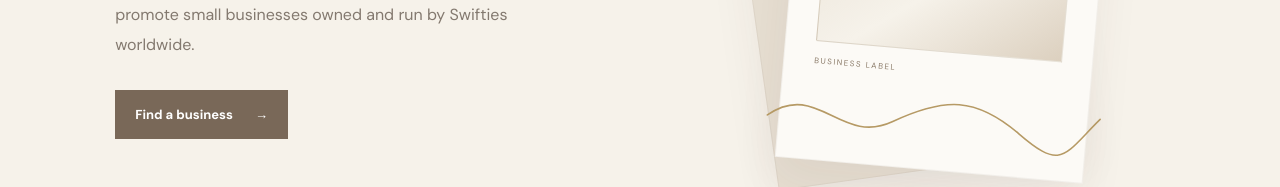
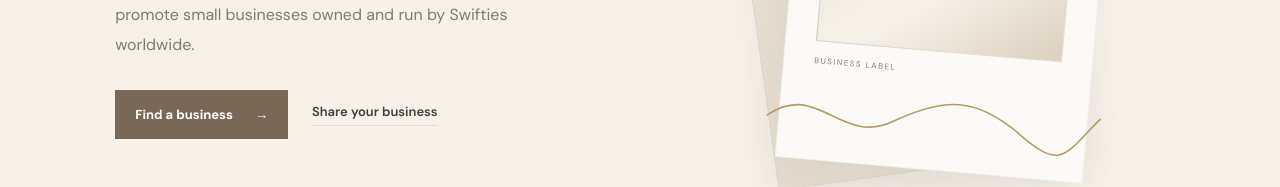
Before and after one commit to thetszodiac/invisible-string-directory, a plain HTML site: page index.html in a window 1280 px wide. Shown: the part 839-1026 px from the top of the page. Drawn offline with nearby package versions, Linux system fonts and the light colour scheme; a web font is replaced by a local one.

Commit message:
Update index.html

```diff
--- a/index.html
+++ b/index.html
@@ -22,8 +22,12 @@
       <div class="hero-copy">
         <h1>One single <em>thread of gold</em> tied me to you...</h1>
         <p class="hero-intro">Welcome to The Invisible String Directory! This idea started over in the <a href="https://www.threads.com/search?serp_type=community_feed_attachment&q=Swifties">Swiftie community</a> on Threads, and we're here to promote small businesses owned and run by Swifties worldwide.</p>
-        <div class="hero-actions">
+
+<div class="hero-actions">
           <a class="button button-primary" href="#discover">Find a business <span>→</span></a>
+          <a class="quiet-link" href="#get-listed">Share your business</a>
+        </div>
+
         </div>
       </div>
       <div class="hero-art" aria-label="Featured independent business spotlight">
```
